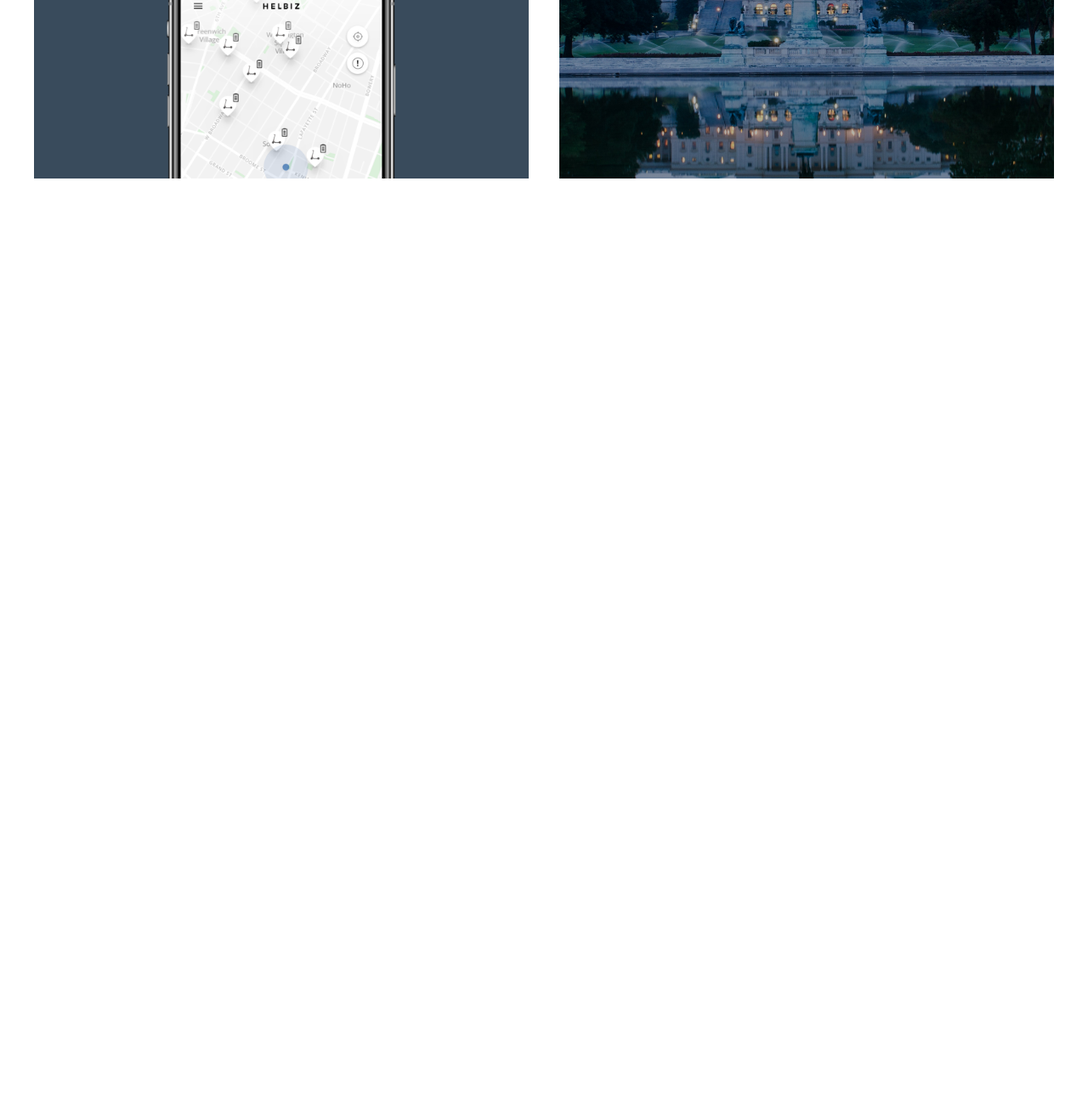
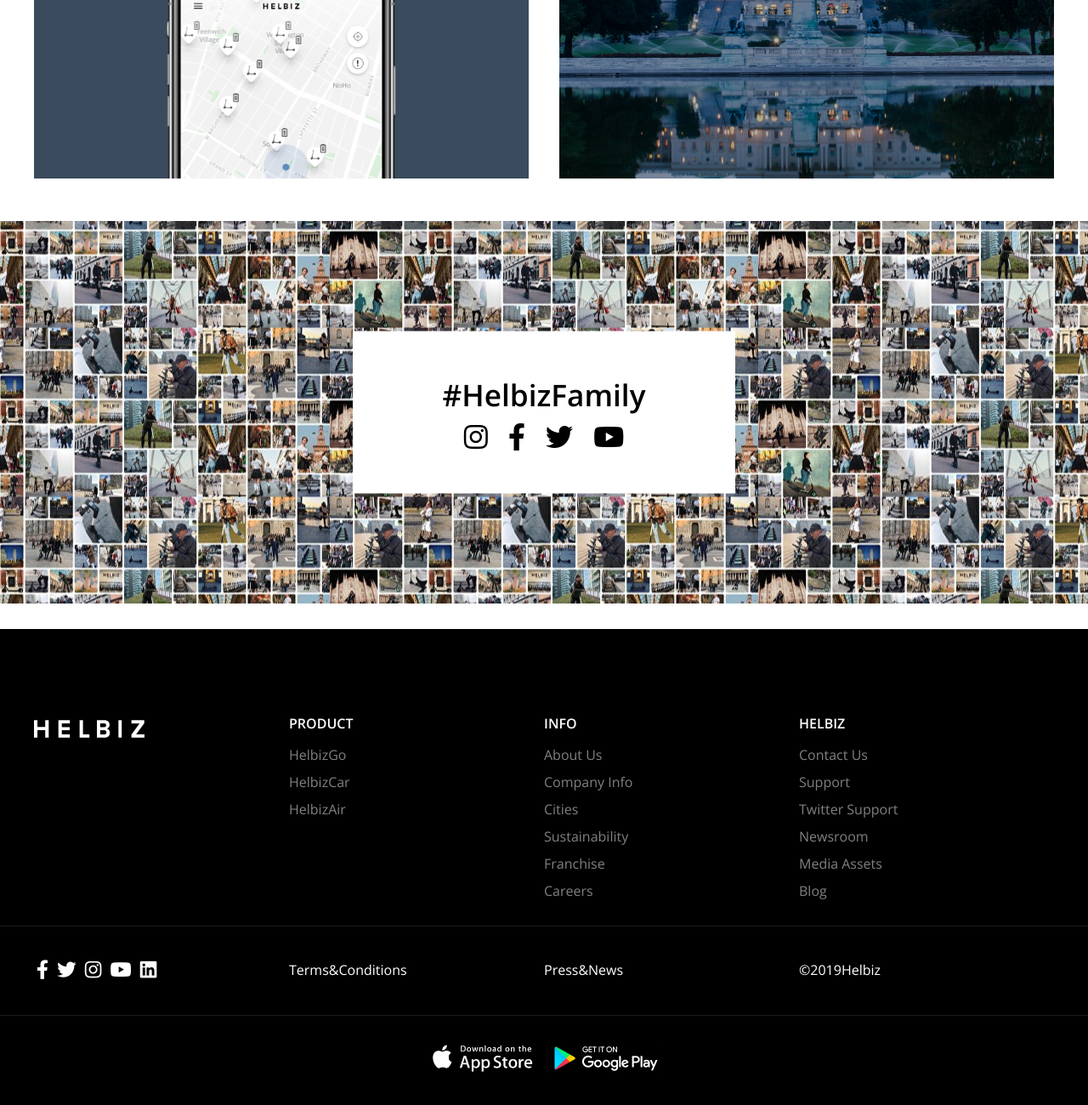
Before and after one commit to Giulio899/html-css-helbiz, a plain HTML site: page index.html in a window 1280 px wide. Shown: the part 2959-4259 px from the top of the page at 85% size. Before the commit the page ends 3199 px from the top, so only its background shows below. Drawn offline with nearby package versions, Linux system fonts and the light colour scheme.

Commit message:
Termine esercizio

```diff
--- a/css/style.css
+++ b/css/style.css
@@ -27,6 +27,11 @@ small {
   font-size: 1.1em;
   font-weight: 400;
 }
+
+ul {
+  list-style-type: none;
+}
+
   /* /proprietà generali */
 
 
@@ -255,17 +260,13 @@ main #stripe1 img {
   color: white;
 }
 
-#stripe4 .row {
-  height: 500px;
-}
-
 #stripe4 .row .box-left,
 #stripe4 .row .box-right {
   padding-top: 40px;
 }
 
 #stripe4 .row .box-left {
-  height: 100%;
+  height: 500px;
   background-image: url('../img/iphone.png');
   background-repeat: no-repeat;
   background-color: #394B5C;
@@ -275,13 +276,104 @@ main #stripe1 img {
 }
 
 #stripe4 .row .box-right {
-  height: 100%;
+  height: 500px;
   background-image: url('../img/globe.jpg');
   background-size: cover;
 }
+/* /stripe 4 */
 
+/* Inizio stripe 5 */
+#stripe5 {
+  background-image: url('../img/helbiz-collage.jpg');
+  background-position: center;
+  height: 450px;
+  text-align: center;
+  position: relative;
+  margin-bottom: 30px;
+}
 
+#stripe5 .box {
+  width: 450px;
+  margin: 0 auto;
+  padding: 50px 0;
+  background-color: white;
+  position: absolute;
+  top: 50%;
+  left: 50%;
+  transform: translate(-50%, -50%);
+}
 
+#stripe5 .box .social {
+  margin-top: 10px;
+}
+
+#stripe5 .box .social i {
+  padding: 0 10px;
+  font-size: 2em;
+  color: black;
+}
+/* /stripe 5 */
+/* /main */
+
+/* Inizio footer */
+/* Inizio footer-top */
+footer {
+  background-color: #000;
+  padding: 100px 0;
+}
+
+footer .footer-top {
+  padding-bottom: 20px;
+  border-bottom: 1px solid #1c1c1c;
+}
+
+footer .footer-top ul li:first-child {
+  margin-bottom: 15px;
+  text-transform: uppercase;
+  font-weight: 600;
+  color: white;
+}
+
+footer .footer-top ul li {
+  margin-bottom: 10px;
+}
+
+footer .footer-top ul li a {
+  margin-bottom: 15px;
+  color: #808080;
+}
+
+footer .footer-top img {
+  width: 130px;
+}
+/* /footer-top */
+
+/* Inizio footer-center */
+footer .footer-center {
+  padding: 40px 0;
+  border-bottom: 1px solid #1c1c1c;
+  color: white;
+}
+
+footer .footer-center a {
+  color: white;
+}
+
+footer .footer-center i {
+  padding: 0 3px;
+  font-size: 1.4em;
+}
+/* /footer-center */
+
+/* Inizio footer bottom */
+footer .footer-bottom {
+  padding-top: 30px;
+  text-align: center;
+}
+
+footer .footer-bottom img {
+  height: 40px;
+}
 
 
 
@@ -386,7 +478,7 @@ main #stripe1 img {
   .container {
     max-width: 768px;
     margin: 0 auto;
-    padding: 0 25px;
+    padding: 0 35px;
   }
 
   /* Inizio stripe 1 */
@@ -437,6 +529,37 @@ main #stripe1 img {
   }
   /* /stripe 4 */
 
+  /* Inizio stripe 5 */
+  #stripe5 .box {
+    width: 280px;
+  }
+  /* /stripe 5 */
+
+  /* Inizio footer */
+  /* Inizio footer-top */
+  footer .footer-top img {
+    width: 100px;
+  }
+
+  footer .footer-top ul {
+    margin-bottom: 40px;
+  }
+
+  footer ul:not(.no-p) {
+    padding-left: 20px;
+  }
+
+  /* Inizio footer-center */
+
+  footer .footer-center i {
+    padding: 0 1px;
+    font-size: 1em;
+  }
+
+  footer .footer-center .col-sm-6:nth-child(2) {
+    margin-bottom: 40px;
+  }
+
 
 
 
--- a/index.html
+++ b/index.html
@@ -176,7 +176,21 @@
     </section>
     <!-- /stripe 4 -->
 
+    <!-- Inizio stripe 5 -->
+    <section id="stripe5">
 
+      <div class="box">
+        <h2>&num;HelbizFamily</h2>
+        <div class="social">
+          <a href="#"><i class="fab fa-instagram"></i></a>
+          <a href="#"><i class="fab fa-facebook-f"></i></a>
+          <a href="#"><i class="fab fa-twitter"></i></a>
+          <a href="#"><i class="fab fa-youtube"></i></a>
+        </div>
+      </div>
+
+    </section>
+    <!-- /stripe 5 -->
 
   </main>
   <!-- /main -->
@@ -184,9 +198,92 @@
 
   <!-- Inizio footer -->
   <footer>
-    <div class="footer-top"></div>
-    <div class="footer-centre"></div>
-    <div class="footer-bottom"></div>
+    <!-- Inizio footer-top -->
+    <div class="footer-top">
+      <div class="container">
+
+        <div class="row">
+
+          <div class="col-lg-3 col-sm-6">
+            <img src="img/helbiz-logo-white.png" alt="Logo Helbiz">
+          </div>
+
+          <div class="col-lg-3 col-sm-6">
+            <ul>
+              <li>Product</li>
+              <li><a href="#">HelbizGo</a></li>
+              <li><a href="#">HelbizCar</a></li>
+              <li><a href="#">HelbizAir</a></li>
+            </ul>
+          </div>
+
+          <div class="col-lg-3 col-sm-6">
+            <ul class="no-p">
+              <li>Info</li>
+              <li><a href="#">About Us</a></li>
+              <li><a href="#">Company Info</a></li>
+              <li><a href="#">Cities</a></li>
+              <li><a href="#">Sustainability</a></li>
+              <li><a href="#">Franchise</a></li>
+              <li><a href="#">Careers</a></li>
+            </ul>
+          </div>
+
+
+          <div class="col-lg-3 col-sm-6">
+            <ul>
+              <li>Helbiz</li>
+              <li><a href="#">Contact Us</a></li>
+              <li><a href="#">Support</a></li>
+              <li><a href="#">Twitter Support</a></li>
+              <li><a href="#">Newsroom</a></li>
+              <li><a href="#">Media Assets</a></li>
+              <li><a href="#">Blog</a></li>
+            </ul>
+          </div>
+
+        </div>
+
+      </div>
+    </div>
+    <!-- /footer-top -->
+
+
+
+    <div class="footer-center">
+      <div class="container">
+
+        <div class="row">
+          <!-- col-1 -->
+          <div class="col-lg-3 col-sm-6">
+            <a href="#"><i class="fab fa-facebook-f"></i></a>
+            <a href="#"><i class="fab fa-twitter"></i></a>
+            <a href="#"><i class="fab fa-instagram"></i></a>
+            <a href="#"><i class="fab fa-youtube"></i></a>
+            <a href="#"><i class="fab fa-linkedin"></i></a>
+          </div>
+          <!-- col-2 -->
+          <div class="col-lg-3 col-sm-6">
+            <a href="#">Terms&amp;Conditions</a>
+          </div>
+          <!-- col-3 -->
+          <div class="col-lg-3 col-sm-6">
+            <a href="#">Press&amp;News</a>
+          </div>
+          <!-- col-4 -->
+          <div class="col-lg-3 col-sm-6">
+            &copy;2019Helbiz
+          </div>
+        </div>
+
+      </div>
+    </div>
+
+
+    <div class="footer-bottom">
+      <a href="#"><img src="img/app-store-badge.png" alt="App Store"></a>
+      <a href="#"><img src="img/google-play-badge.png" alt="Google Play Store"></a>
+    </div>
   </footer>
   <!-- /footer -->
 
```
Also changed, not shown: img/helbiz-collage.jpg (added), img/helbiz-logo-white.png (added).
